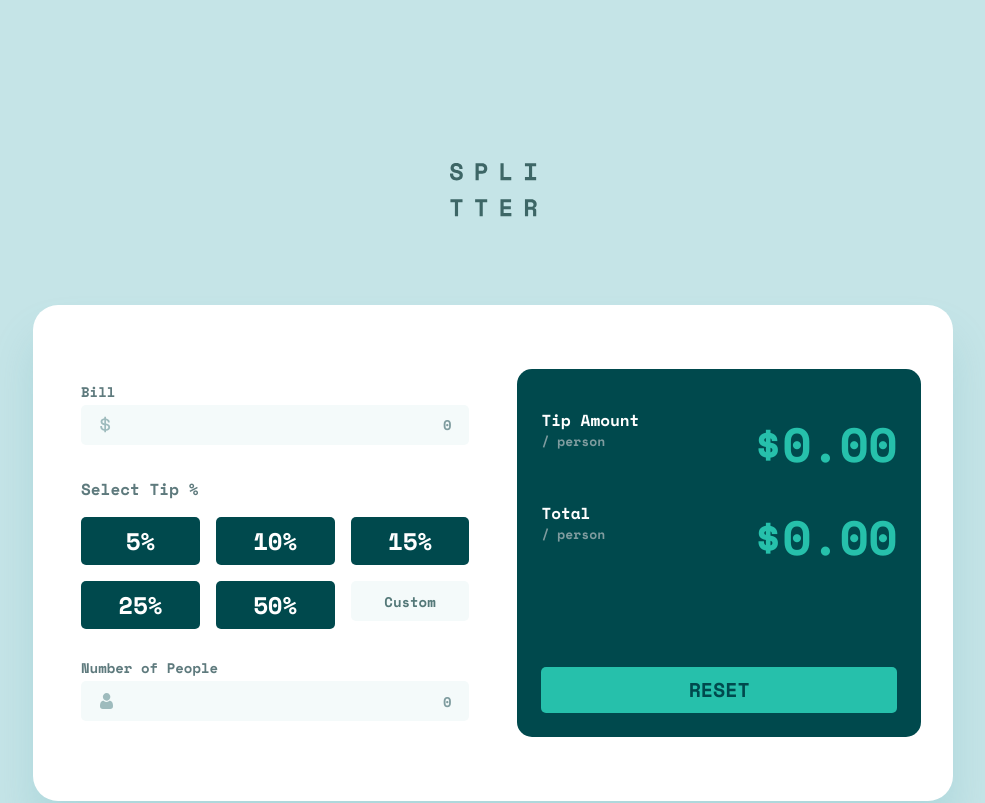
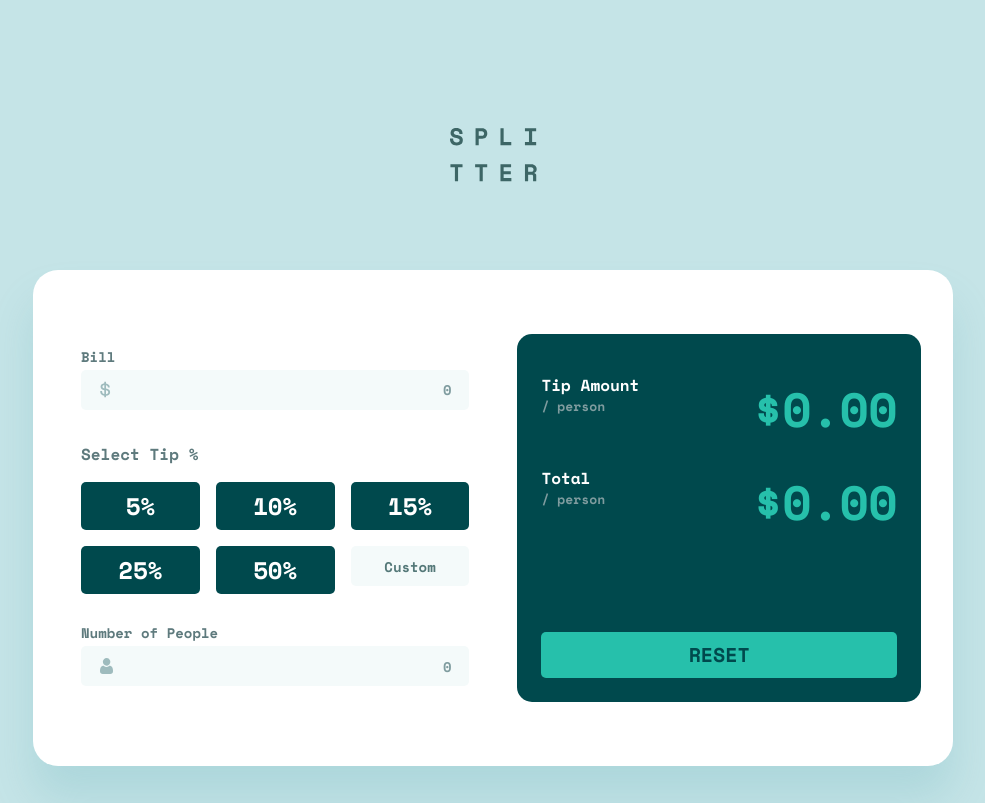
Before and after one commit to tatasadi/tip-calculator-app, a Next.js app: page / in a window 1280 px wide. Shown: the top 803 px of the page, without its empty margins (147-1132 px from the left). Built offline with nearby package versions, Linux system fonts and the light colour scheme.

Commit message:
set total 0 by error

```diff
--- a/app/page.tsx
+++ b/app/page.tsx
@@ -79,6 +79,11 @@ export default function Home() {
         customTip: newErrors.customTip || [],
         numberOfPeople: newErrors.numberOfPeople || [],
       })
+      setState((prevState) => ({
+        ...prevState,
+        total: 0,
+        tipAmount: 0,
+      }))
     }
   }, [bill, customTip, numberOfPeople, tipPercent])
 
@@ -118,7 +123,7 @@ export default function Home() {
   }
 
   return (
-    <main className="flex h-full min-h-screen w-full max-w-7xl flex-col items-center pt-[3.125rem] lg:min-h-0 lg:pt-[10.19rem]">
+    <main className="flex h-full min-h-screen w-full max-w-7xl flex-col items-center pt-[3.125rem] lg:min-h-0 lg:pt-[8rem]">
       <h1 className="sr-only">Splitter</h1>
       <div className="flex flex-col items-center justify-end gap-[2.554rem] lg:gap-[5.4915rem]">
         <Image src={logo} alt="logo" />
```
